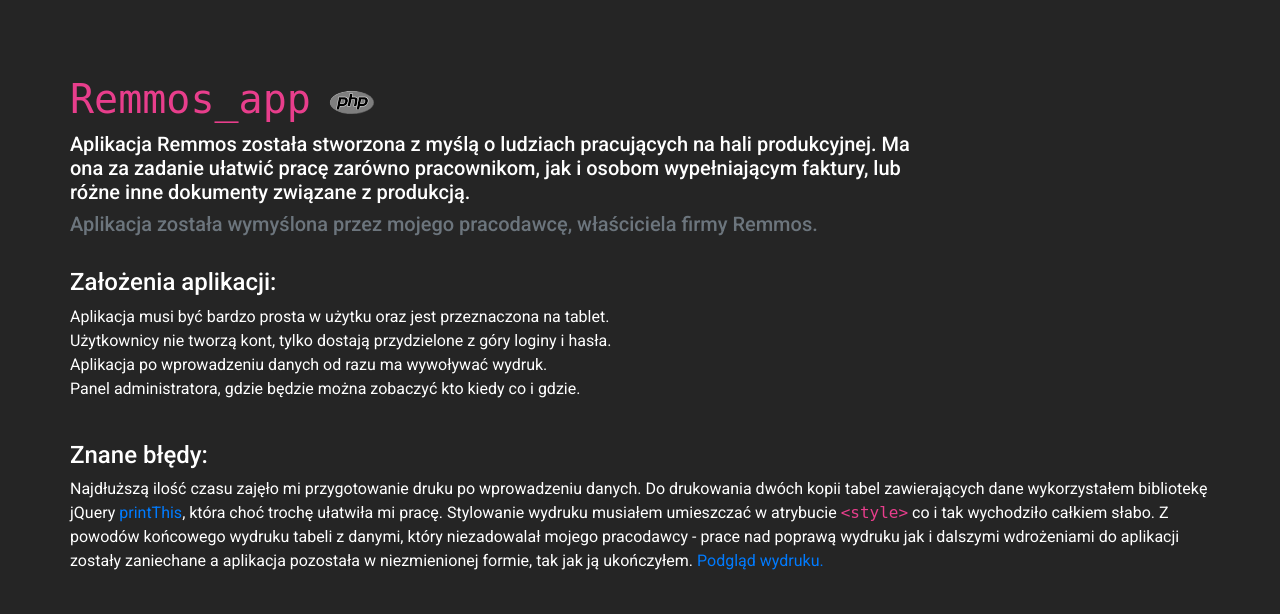
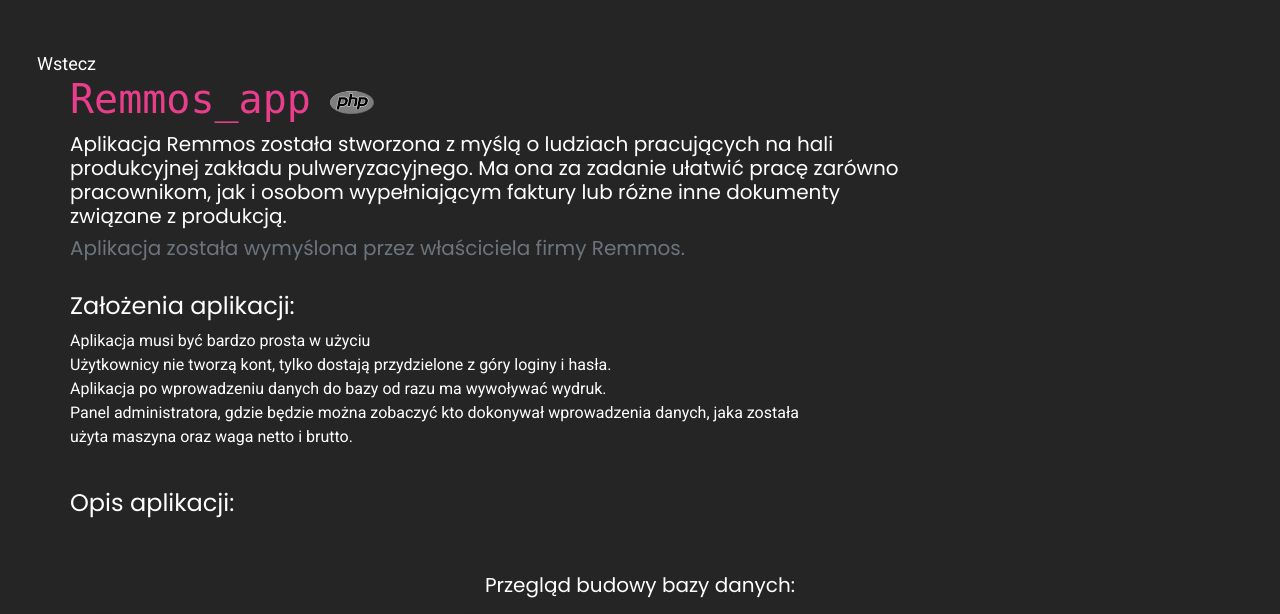
Before and after one commit to Pacislavek/pacislavek.github.io, a PHP site: page /remmos_app/index.html in a window 1280 px wide. Shown: the top 614 px of the page. Run offline with PHP 8.4, Linux system fonts and the light colour scheme; some libraries are stand-ins or nearby versions.

Commit message:
general changes

```diff
--- a/css/main.css
+++ b/css/main.css
@@ -1,6 +1,10 @@
 body {
   font-family: 'Roboto', sans-serif;
   color: white;
+}
+
+.poppins {
+  font-family: 'Poppins', sans-serif;
 }
 
 .noscroll {
--- a/index.html
+++ b/index.html
@@ -674,7 +674,7 @@
 
             <div class="project-button-deck">
               <a href=""><button class="project-button" type="button" disabled>Zobacz kod</button></a>
-              <a href=""><button class="project-button" type="button" disabled>Podgląd live</button></a>
+              <a href="https://sklep.jagodanieporzeczka.pl/"><button class="project-button" type="button">Podgląd live</button></a>
             </div>
 
           </div>
--- a/remmos_app/index.html
+++ b/remmos_app/index.html
@@ -26,132 +26,170 @@
 
 <body style="background-color: #252525;">
 
+  <span class="prev-btn position-fixed" onclick="window.history.back();"></span>
+
   <div class="container py-5">
     <div class="row">
       <h1 class="h1 w-100"><code class="mr-2">Remmos_app</code>
         <img src="../img/php-logo.svg" alt="" class="project-technology-img">
       </h1>
-      <h4 class="h5 w-75">Aplikacja Remmos została stworzona z myślą o ludziach pracujących na hali produkcyjnej. Ma ona za zadanie ułatwić pracę zarówno pracownikom, jak i osobom wypełniającym faktury, lub różne inne dokumenty związane z produkcją.</h4>
-      <h4 class="h5 w-75 text-muted">Aplikacja została wymyślona przez mojego pracodawcę, właściciela firmy Remmos.</h4>
-      <h4 class="h4 w-75 mt-4">Założenia aplikacji:</h4>
-      <p class="p">Aplikacja musi być bardzo prosta w użytku oraz jest przeznaczona na tablet.<br>Użytkownicy nie tworzą kont, tylko dostają przydzielone z góry loginy i hasła.<br>Aplikacja po wprowadzeniu danych od razu ma wywoływać wydruk.<br>Panel administratora, gdzie będzie można zobaczyć kto kiedy co i gdzie.</p>
-      <h4 class="h4 w-75 mt-4">Znane błędy:</h4>
-      <p class="p">Najdłuższą ilość czasu zajęło mi przygotowanie druku po wprowadzeniu danych. Do drukowania dwóch kopii tabel zawierających dane wykorzystałem bibliotekę jQuery <a href="https://github.com/jasonday/printThis">printThis</a>, która choć trochę ułatwiła mi pracę. Stylowanie wydruku musiałem umieszczać w atrybucie <code>&lt;style&gt;</code> co i tak wychodziło całkiem słabo. Z powodów końcowego wydruku tabeli z danymi, który niezadowalał mojego pracodawcy - prace nad poprawą wydruku jak i dalszymi wdrożeniami do aplikacji zostały zaniechane a aplikacja pozostała w niezmienionej formie, tak jak ją ukończyłem. <a href="print.html">Podgląd wydruku.</a></p>
+      <h4 class="h5 w-75 poppins">Aplikacja Remmos została stworzona z myślą o ludziach pracujących na hali produkcyjnej zakładu pulweryzacyjnego. Ma ona za zadanie ułatwić pracę zarówno pracownikom, jak i osobom wypełniającym faktury lub różne inne dokumenty związane z produkcją.</h4>
+      <h4 class="h5 w-75 text-muted poppins">Aplikacja została wymyślona przez właściciela firmy Remmos.</h4>
+      <h4 class="h4 w-75 mt-4 poppins">Założenia aplikacji:</h4>
+      <p class="p">
+        Aplikacja musi być bardzo prosta w użyciu
+        <br>Użytkownicy nie tworzą kont, tylko dostają przydzielone z góry loginy i hasła.
+        <br>Aplikacja po wprowadzeniu danych do bazy od razu ma wywoływać wydruk.
+        <br><span class="d-block w-75">Panel administratora, gdzie będzie można zobaczyć kto dokonywał wprowadzenia danych, jaka została użyta maszyna oraz waga netto i brutto.</span>
+      </p>
     </div>
 
     <div class="row">
-      <h3 class="h3 w-75 mt-4">Przebieg działania aplikacji:</h3>
-
-      <div data-aos="fade-right" class="col-lg-6">
-        <img src="img/login.gif" alt="" class="img-fluid">
-      </div>
-      <div data-aos="fade-right" class="col-lg-6">
-        <h4 class="h4 w-75 mt-2">Logowanie</h4>
-        <p class="p">Logowanie miało mieć prostą i zrozumiałą dla każdego formę. Twoje imie znajduje się na liście? Wybierz je. Pamiętasz hasło? Wpisz je. Żadnej filozofii.</p>
-        <p class="p">Istniał podział na role, użytkownik i administrator. Administrator po zalogowaniu miał dostęp do panelu administracyjnego.</p>
-      </div>
-    </div>
-    <div class="row mt-4">
-
-      <div data-aos="fade-right" class="col-lg-6">
-        <img src="img/app.gif" alt="" class="img-fluid">
-      </div>
-      <div data-aos="fade-right" class="col-lg-6">
-        <h4 class="h4 w-75 mt-2">Działanie aplikacji</h4>
-        <p class="p">Aplikacja, podobnie jak logowanie, również była bardzo prosta w obsłudze. Wybierz maszynę na której pracujesz, wybierz czy jest to wejście czy wyjście wprowadź niezbędne dane.</p>
-        <p class="p">Z <b>numerem dostawy</b> to trochę dłuższa historia. Aplikacja do pełnego funkcjonowania wymaga kogoś kto będzie na bieżąco z tym co dzieje się na hali produkcyjnej. Wie jakie są dostawy i dla jakich klientów, jedynie kontrolnie zerka czy wszystko się zgadza.</p>
-        <p class="p">Po wprowadzeniu danych wyskakuje okno wydruku wprowadzonych danych (<a href="print.html">podgląd wydruku</a>) i następuje automatyczne wylogowanie.</p>
-      </div>
+      <h4 class="h4 mt-4 poppins w-100">Opis aplikacji:</h4>
+      <h5 class="h5 poppins w-100 mt-5 mb-4 text-center">Przegląd budowy bazy danych:</h5>
+      <div class="col-lg-6">
+        <img src="../img/remmos_app_db.png" alt="" class="img-fluid shadow">
       </div>
 
-    <div class="row mt-5">
-      <h3 class="h3 w-100">Panel administracyjny</h3>
-      <h4 class="h4 w-100">Zarządzaj użytkownikami</h4>
-      <div class="col-lg-12">
-        <img src="img/panel_administracyjny.png" alt="" class="img-fluid">
-      </div>
-      <div class="col-lg-6 mt-4">
-        <h4 class="h4 w-75">Pierwsze spotkanie z panelem</h4>
-        <p class="p">Panel administracyjny nie ma już przeznaczonego interfejsu na tablet/telefon ale mimo to wciąż jest responsywny na tyle by prawidłowo się wyświetlać od telefonu do komputera.</p>
-        <p class="p">Panel został zbudowany z myślą o trzech kategoriach: użytkownicy, dostawy i raporty. Każdy z działów ma swoje funkcje a menu jest bardzo proste i intuicyjne.</p>
-      </div>
-      <div class="col-lg-6 mt-4">
-        <h4 class="h4 w-75">Zarządzanie użytkownikami</h4>
-        <p class="p">Tworzenie kont użytkowników, bo to jest ważny element każdej aplikacji. W tej, można to robić za pomocą prostego formularza pod menu. Permisje działają w systemie zero-jedynkowym czyli <br>0 - nie mam praw,<br>1 - mam wszystkie prawa.</p>
-      </div>
+      <div class="col-lg-6">
+        <p class="p">Baza danych była regularnie co jakiś czas zmieniana więc po drodze do finalnej wersji aplikacji pojawiały się błędy przez co kilka rzeczy jest zrobionych nierozsądnie z punktu widzenia planowania.</p>
+        <p class="p">Istnieje 6 tabel zawierających niezbędne dane. Są to:</p>
+        <ul>
+          <li><b>Dane</b> - zawierająca najważniejsze dane o pulweryzacji. Większość z nich jest również widoczna na wydruku.</li>
+          <li><b>Klienci</b> - zawierająca informacje o klientach, czyli w skrócie dla kogo jest dostawa.</li>
+          <li><b>Kolory</b> - zawierająca listę kolorów dostępnych do uzyskania z pulweryzacji.</li>
+          <li><b>nr_dostawy</b> - zawierająca informacje o numerach dostawy, które zawierają konkretne informacje.</li>
+          <li><b>rodzaje_tworzywa</b> - zawierająca listę rodzajów tworzywa dostępnych do uzyskania z pulweryzacji.</li>
+          <li><b>users</b> - zawierająca informacje o użytkownikach.</li>
+        </ul>
       </div>
 
-    <div class="row mt-4">
-      <h4 class="h4 w-100">Zarządzaj Dostawami</h4>
-      <div class="col-lg-12">
-        <img src="img/panel_administracyjny_zd.png" alt="" class="img-fluid">
-      </div>
-      <div data-aos="fade-right" class="col-lg-6 mt-4">
-        <img src="img/nr_dostawy.gif" alt="" class="img-fluid">
-      </div>
-      <div data-aos="fade-right" class="col-lg-6 mt-4">
-        <h4 class="h4 w-75">Dodawanie numerów dostawy</h4>
-        <p class="p">Utworzony przeze mnie numer dostawy z prezentacji po lewej stronie to <b>MI20/43/3</b> oznacza on dokładnie to samo co wprowadziłem. Poza usługą/sprzedażą i rodzajem tworzywa, które dopiero są umieszczane na wydruku po prowadzeniu danych.</p>
-        <p class="p">Rodzaj działania typu usługa lub sprzedaż oraz rodzaj tworzywa są pobierane z bazy danych dla danego numeru dostawy i umieszczane na wydruku.</p>
-      </div>
-      <div data-aos="fade-right" class="col-lg-6 mt-4">
-        <img src="img/sortowanie_dostaw.gif" alt="" class="img-fluid">
-      </div>
-      <div data-aos="fade-right" class="col-lg-6 mt-4">
-        <h4 class="h4 w-75">Sortowanie dostaw</h4>
-        <p class="p">funkcja została dodana z myślą o nadchodzących ogromnych ilościach dostaw po np. kilku miesiącach sumiennej pracy z aplikacją.</p>
-        <p class="p">Wybieramy to co nas obchodzi i tylko to widzimy. Wykonane dostawy nie pojawią się w wyborze numerów dostaw podczas wprowadzania danych przez pracownika.</p>
-      </div>
-      <div data-aos="fade-right" class="col-lg-6 mt-4">
-        <img src="img/zarz_klientami.gif" alt="" class="img-fluid">
-      </div>
-      <div data-aos="fade-right" class="col-lg-6 mt-4">
-        <h4 class="h4 w-75">Dodawanie numerów klienta</h4>
-        <p class="p">Z myślą o tym że klienci przychodzą i odchodzą, jako jedyna tabela z bazy danych, która nie ma autoinkrementacji identyfikatora.</p>
-        <p class="p">Proste dodawanie klientów, których można potem dodać do numeru dostawy. Dlaczego jednak cały kreator? Otóż na wydruku na jednej z części wyświetla się id kontrachenta a na drugiej jego pełna nazwa + id.</p>
-      </div>
+      <h5 class="h5 poppins w-100 mt-5 mb-4 text-center">Logowanie:</h5>
+      <div class="col-lg-6">
+        <img src="../img/remmos_app-login.gif" alt="" class="img-fluid shadow">
       </div>
 
-    <div class="row mt-5">
-      <h4 class="h4 w-100">Zarządzaj raportami</h4>
-      <div class="col-lg-12">
-        <iframe id="fred" style="" title="Podgląd" src="remmos_app-zarz.dost.pdf" frameborder="0" scrolling="auto" height="500px" width="100%"></iframe>
-      </div>
-      <div data-aos="fade-down" class="col-lg-6 mt-4">
-        <h4 class="h4 w-75">Zarządzanie raportami</h4>
-        <p class="p">Czyli najważniejsza opcja pozwalająca kontrolować co się działo przez ostatni czas na produkcji. Swego czasu miałem ogromną zagwostkę jak stworzyć zapytanie if dla sortowania według tego co użytkownik by zaznaczył w konću gdyby miałby to być elseif byłoby 2<sup>8</sup> = 256 zapytań.</p>
-        <p class="p"><code>  if (isset($_POST['raportAdd'])) {</code></p>
-        <p class="p text-muted">
-        //sprawdzanie po konkretnej dacie<br><code>
-        if (isset($_POST['idCheck'])) {<br>
-          &nbsp;$sqlTail .= " AND data = '".$_POST['raportData']."'";<br>
-        } </code></p>
-        <p class="p"><code>$sqlRaport = "SELECT id AS 'id' [...] FROM dane WHERE id >= 0" . $sqlTail .";";</code></p>
-      </div>
-      <div data-aos="fade-down" class="col-lg-6 mt-4">
-        <p class="p">Końcowo wpadłem na świetny pomysł żeby nie sprawdzać czy należy włożyć WHERE czy AND, tylko żeby zmusić że wszystko powinno być AND więc użyłem <code>WHERE id >= 0</code> żeby nie spowodować tym większych problemów a wymusić wpisywanie AND.</p>
-        <p class="p">Teraz zaznaczenie dowolnego checkboxu dopisuje do zapytania dodatkowhy AND i wszystko wyświetla się poprawnie a zapytanie staje się dłuższe i bardziej dokładne.</p>
-        <img src="img/pusheen.png" alt="" class="img-fluid w-50">
-      </div>
-      <div data-aos="fade-right" class="col-lg-6 mt-4">
-        <img src="img/raporty.gif" alt="" class="img-fluid">
-      </div>
-      <div data-aos="fade-right" class="col-lg-6 mt-4">
-        <h4 class="h4 w-75">Wydrukuj to co widzisz</h4>
-        <p class="p">Raporty, raportami. Wyświetlać może je tylko administrator, ale jeśli chcielibyśmy wydrukować tylko dany przedział? Aplikacja to umożliwia.</p>
-        <p class="p">Po kliknięciu w ikonkę papieru obok nagłówka <i>wygenerowany raport</i> tabela, którą stworzyliśmy zostaje wyeksportowana do druku, gdzie łatwo można ją zapisać w formacie .pdf.</p>
-        <p class="p">Wygenerowana tabela z prezentacji po lewej znajduje się niżej.</p>
-      </div>
-      <div data-aos="fade-right" class="col-lg-12 mt-4">
-        <iframe id="fred" style="" title="Podgląd" src="remmos_app-zarz.rapo.pdf" frameborder="0" scrolling="auto" height="400px" width="100%"></iframe>
-      </div>
+      <div class="col-lg-6">
+        <p class="p">Logowanie jest bardzo proste i intuicyjne. Z pola dostępnych użytkowników należy wybrać swoje konto a następnie wprowadzić do niego hasło.</p>
+        <p class="p">Użytkownicy są podzielni na dwa typy:</p>
+        <ul>
+          <li>admin - posiadający dostęp do panelu administratora</li>
+          <li>user - nieposiadający dostępu do panelu administratora</li>
+        </ul>
+        <p class="p">Każda sekcja jest chroniona przez sprawdzenie autentyfikacji użytkownika. Jeżeli nie jest się zalogowanym, od razu wyrzuca do strony logowania.</p>
       </div>
 
-    <div class="row mt-5">
-      <h2 class="h3 w-75">Na tym kończy się opis aplikacji.</h2>
-      <h3 class="h3 w2-5"><a href="#">Przejdź na górę</a></h3>
+      <h5 class="h5 poppins w-100 mt-5 mb-4 text-center">Przegląd działania aplikacji:</h5>
+      <div class="col-lg-6">
+        <img src="../img/remmos_app-app.gif" alt="" class="img-fluid shadow">
       </div>
 
+      <div class="col-lg-6">
+        <p class="p">Aplikacja działa jak pokaz slajdów z wyborem opcji. Wybieramy maszynę na której pracujemy, potem opcję wejścia/wyjścia, następnie wprowadzamy dane czyli; wagę brutto, wagę palety, kolor, rodzaj przemiału, numer dostawy oraz opcjonalnie uwagi.</p>
+        <p class="p">Zależnie od tego na jakiej maszynie pracujemy oraz czy jest to wejście/wyjście dobierane są nam opcje oraz numery dostaw. Na przykłąd dla maszyny Pallmann dostępne są tylko numery dostaw zaczynające się na PU, a dla wejścia tylko przemiał oraz granulat.</p>
+        <p class="p">Po wciśnięciu przycisku "dodaj do bazy" wprowadzone dane oraz dane maszyny i wejścia/wyjścia zostają dodane do bazy, a niektóre z nich są przekierowane dalej do wydruku.</p>
+      </div>
+
+      <h5 class="h5 poppins w-100 mt-5 mb-4 text-center">Przegląd wydruku aplikacji:</h5>
+      <div class="col-lg-6">
+        <img src="../img/remmos_app-print.png" alt="" class="img-fluid shadow">
+      </div>
+
+      <div class="col-lg-6">
+        <p class="p">Od razu po wprowadzeniu danych mamy do wydrukowania etykietę dotyczącą zamówienia oraz worka. Etykieta jest podzielona na dwie części, część która zostaje w zakładzie oraz drugą część, która wędruje do klienta dlatego różnią się od siebie ilością danych.</p>
+        <p class="p">Na wydruku widnieją dodatkowe opcje pobierane z tabeli <code>nr_dostawy</code> zawierające informacje nadane z góry przez administratora, czyli rodzaj usługi oraz rodzaj tworzywa.</p>
+        <p class="p">Po wydrukowaniu etykiety następuje natychmiastowe wylogowanie, tak aby uniknąć dodawania dostaw z nie swojego konta "jako nie ja".</p>
+      </div>
+
+      <h5 class="h5 poppins w-100 mt-5 mb-4 text-center">Przegląd panelu administratora aplikacji:</h5>
+      <div class="col-lg-6">
+        <img src="../img/remmos_app-admin.png" alt="" class="img-fluid shadow">
+      </div>
+
+      <div class="col-lg-6">
+        <p class="p">Panel administratora w aplikacji został stworzony z myślą o bardzo prostym interfejsie. Funkcje były cały czas dodawane zgodnie z poleceniami zleceniodawcy.</p>
+        <p class="p">Można wyróznić kilka podpunktów czym można się zająć w PA.</p>
+        <ul>
+          <li>Zarządzanie Użytkownikami</li>
+          <li>Zarządzanie Dostawami</li>
+          <ul>
+            <li>Zarządzanie numerami klientów</li>
+            <li>Zarządzanie rodzajem tworzywa</li>
+          </ul>
+          <li>Zarządzanie kolorami</li>
+          <li>Zarządzanie raportami</li>
+          <ul>
+            <li>Sortowanie raportów</li>
+            <li>Drukowanie raportów</li>
+          </ul>
+        </ul>
+      </div>
+
+      <h5 class="h5 poppins w-100 mt-5 mb-4 text-center">Zarządzanie użytkownikami</h5>
+      <div class="col-lg-6">
+        <img src="../img/remmos_app-admin-user.png" alt="" class="img-fluid shadow">
+      </div>
+
+      <div class="col-lg-6">
+        <p class="p">Panel pozwala na dodawanie użytkowników o określonych permisjach.</p>
+        <ul>
+          <li>admin - który ma dostęp do panelu administratora i może zarządzać wszystkim.</li>
+          <li>user - który może tylko dodawać raporty</li>
+        </ul>
+        <p class="p">Użytkowników można usunąć. Wykorzystałem do tego osobny plik, który sprawdza linijkę przekazaną przez GET. Na początku sprawdza jednak czy jesteśmy zalogowani na admina, jeśli nie przekierowuje do logowania.</p>
+      </div>
+
+      <h5 class="h5 poppins w-100 mt-5 mb-4 text-center">Zarządzanie dostawami</h5>
+      <div class="col-lg-6">
+        <img src="../img/remmos_app-admin-delivery.png" alt="" class="img-fluid shadow">
+      </div>
+
+      <div class="col-lg-6">
+        <p class="p">Sekcja zarządzania dostawami. Zawiera dodawanie dostaw, które się dzieli jeszcze na dodawanie klientów i rodzaji tworzyw.</p>
+        <p class="p">Poniżej sortowanie według kryteriów: wykonane, niewykonane, wysłane, niewysłane, MI, PU, RE, AG - które są odpowiednikami mielenia, kruszenia itd.</p>
+        <p class="p">Dostawy, które są zaznaczone jako wykonane nie będą się pojawiać w opcji dodawania worka. Opcja wysłane jest tylko wizualnym dodatkiem dla osoby zajmującej się dostawami.</p>
+      </div>
+
+      <h5 class="h5 poppins w-100 mt-5 mb-4 text-center">Zarządzanie kolorami</h5>
+      <div class="col-lg-6">
+        <img src="../img/remmos_app-admin-colors.png" alt="" class="img-fluid shadow">
+      </div>
+
+      <div class="col-lg-6">
+        <p class="p">Sekcja zarządzania kolorami, bardzo prosta sekcja. Wprowadzamy nazwę koloru, który chcemy dodać do listy wyświetlającej się w 3' sekcji dodawania zamówienia.</p>
+        <p class="p">Każdy kolor możemy usunąć na wypadek, gdyby firma już nie zajmowała się produkcją granulatu o danym kolorze.</p>
+      </div>
+
+      <h5 class="h5 poppins w-100 mt-5 mb-4 text-center">Zarządzanie raportami</h5>
+      <div class="col-lg-6">
+        <img src="../img/remmos_app-admin-raport.png" alt="" class="img-fluid shadow">
+      </div>
+
+      <div class="col-lg-6">
+        <p class="p">Duża sekcja zarządzania raportami. Najpierw wybieramy sortowanie jakie dokładnie wpisy nas interesują. W przypadku jeżeli nie wybierzemy żadnej z opcji pokażą się wszystkie raporty.</p>
+        <p class="p">Raporty zawierają informacje podawane podczas wprowadzania nowego zamówienia.</p>
+      </div>
+
+      <div class="col-lg-12 my-5">
+        <iframe id="fred" style="" title="Podgląd" src="remmos_app-zarz.rapo2.pdf" frameborder="0" scrolling="auto" height="500px" width="100%"></iframe>
+      </div>
+
+      <div class="col-lg-6">
+        <img src="../img/remmos_app-raprots.gif" alt="" class="img-fluid shadow">
+      </div>
+
+      <div class="col-lg-6">
+        <p class="p">Możliwość wydrukowania ścisłego raportu. Po kliknięciu przycisku drukowania, wyskoczy systemowe okno drukowania.</p>
+        <iframe id="fredd" style="" title="Podgląd" src="remmos_app-print.pdf" frameborder="0" scrolling="auto" height="272px" width="100%"></iframe>
+      </div>
+
+      <h5 class="h5 poppins w-100 mt-5 mb-4 text-center">Na tym kończy się opis aplikacji. <a href="#">Przejdź do góry.</a></h5>
+
+      <div class="col-lg-12 text-center">
+      <img src="../remmos_app/img/pusheen.png" width="200px" alt="">
+      </div>
+
+    </div>
   </div>
 
   <script src="https://unpkg.com/aos@2.3.1/dist/aos.js"></script>
```
Lines whose indentation alone changed are shown as unchanged.
